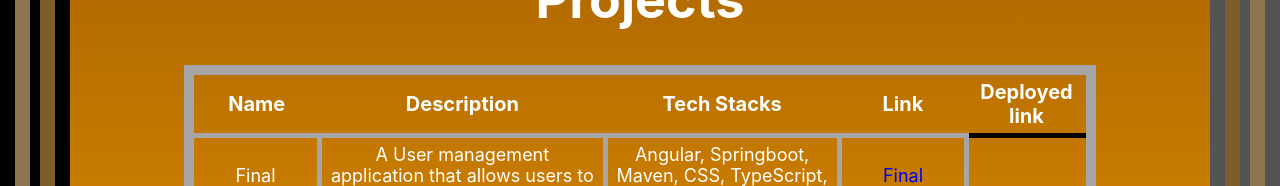
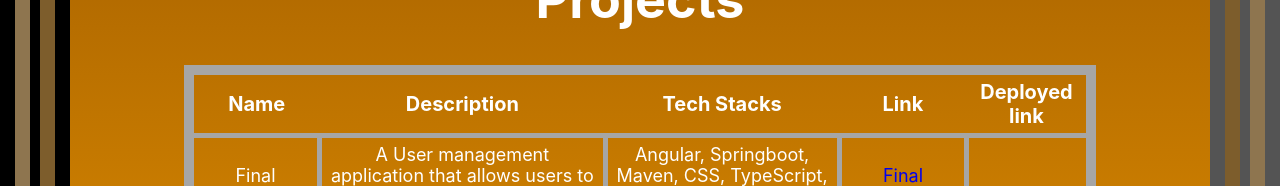
Before and after one commit to Mihso/testing, a React (Create React App) app: page /projects in a window 1280 px wide. Shown: the part 240-426 px from the top of the page. Built offline with nearby package versions, Linux system fonts and the light colour scheme; no server answers.

Commit message:
small css

```diff
--- a/src/Projects.css
+++ b/src/Projects.css
@@ -11,7 +11,7 @@ table {
 }
 thead{
     font-size: 20px;
-    border-color: black;
+    border-color: rgb(166, 166, 166);;
     border-width: 5px;
     border-style: solid;
     border-collapse: collapse;
```
